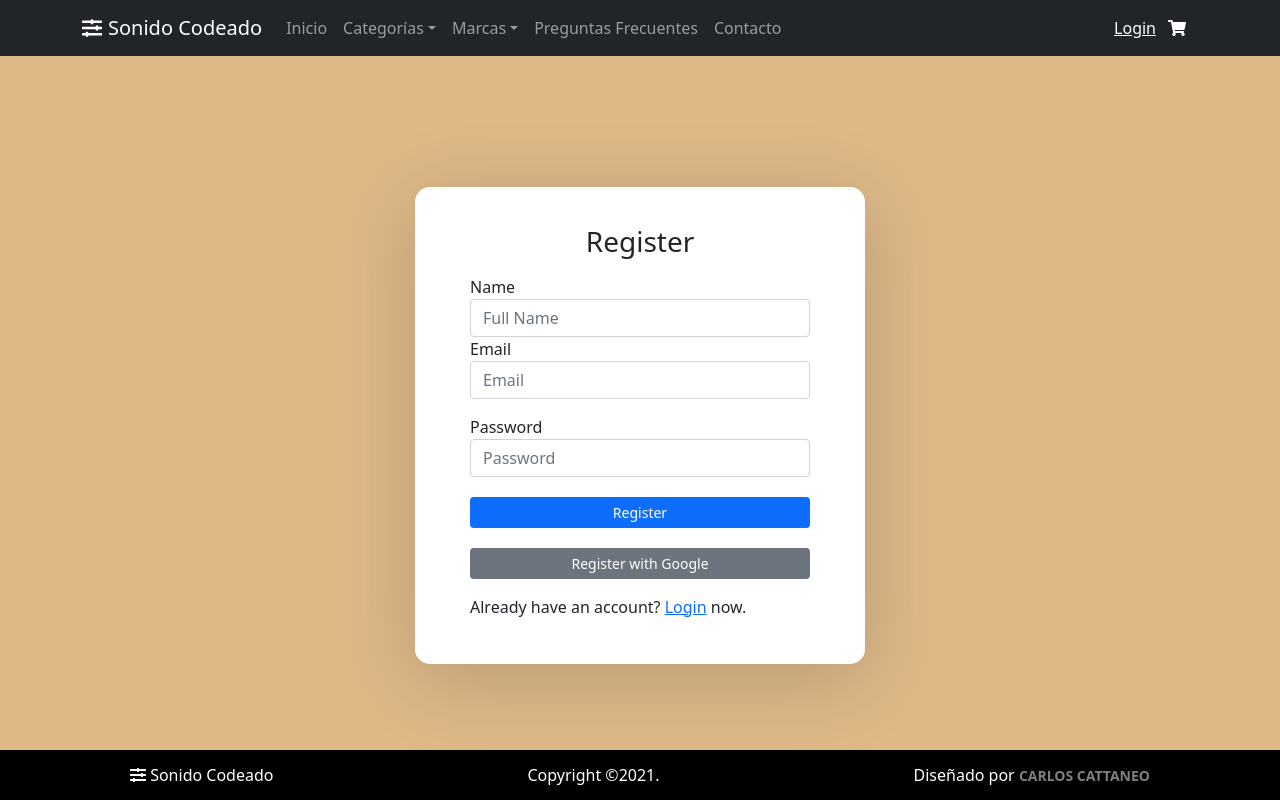
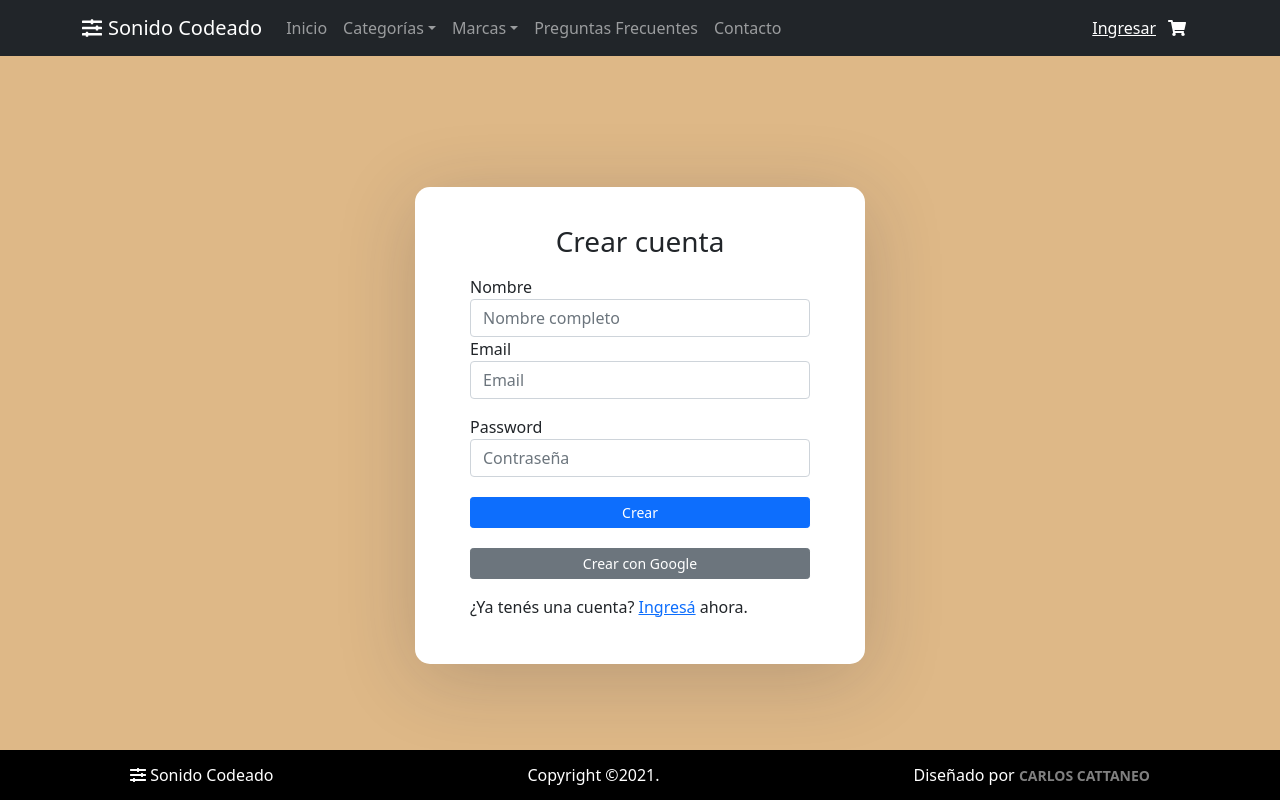
Before and after one commit to carlo1112/coderhouse-ecommerce-react, a React (Create React App) app: page /register in a window 1280 px wide. Built offline with nearby package versions, Linux system fonts and the light colour scheme; no server answers.

Commit message:
Proyecto Final React

```diff
--- a/src/components/Cart/Cart.js
+++ b/src/components/Cart/Cart.js
@@ -18,6 +18,8 @@ const Cart = () => {
   const [orderId, setOrderId] = useState(null)
   const [showForm, setShowForm] = useState(false)
   const { loggedUser } = useAuth()
+
+  // console.log("logged: ", loggedUser)
 
   //Modal
   const [message, setMessage] = useState('')
@@ -140,7 +142,11 @@ const Cart = () => {
         <FormCart onChange={updateUserInfo} />
         <Container className="d-flex flex-row justify-content-center">
           <Button className="m-2" variant="primary" onClick={() => setShowForm(false)}>Volver al carrito</Button>
-          <Button className="m-2" variant="primary" disabled={false} onClick={() => createOrder()}>Finalizar Compra</Button>
+          {(loggedUser === null || loggedUser === undefined) ?
+            <Button className="m-2" variant="primary" disabled={userInfo ? false : true} onClick={() => createOrder()}>Finalizar Compra</Button>
+            :
+            <Button className="m-2" variant="primary" disabled={false} onClick={() => createOrder()}>Finalizar Compra</Button>
+          }
         </Container>
       </div>
     )
--- a/src/components/CartItem/CartItem.js
+++ b/src/components/CartItem/CartItem.js
@@ -2,9 +2,11 @@ import { useContext } from "react"
 import { CartContext } from "../Context/CartContext"
 import { Card, Button } from "react-bootstrap" //, Row, Col, Container
 import { faTrash } from '@fortawesome/free-solid-svg-icons'
+import ModalsConfirm from "../Modals/ModalsConfirm";
 
 // FontAwesome is imported
 import { FontAwesomeIcon } from '@fortawesome/react-fontawesome'
+import { useState } from "react";
 //import { fasTrash } from '@fortawesome/free-solid-svg-icons'
 
 // iconSlider is created for the brand icon
@@ -14,8 +16,12 @@ const CartItem = ({ id, title, price, description, pictureUrl, quantity, subtota
 
   const { remove } = useContext(CartContext)
 
+  //Modal
+  const [showModalConfirm, setShowModalConfirm] = useState(false);
+
   return (
     <>
+      {showModalConfirm ? <ModalsConfirm mostrar={showModalConfirm} text={"¿Está seguro que desea eliminar el producto del carrito?"} handleConfirm={() => remove(id, quantity, price)} handleCancel={() => setShowModalConfirm(false)} /> : <></>}
       <div className="col-1 cartItemImg">
         <Card.Img className="rounded-3 cardImg" variant="top" src={pictureUrl} alt={title} style={{ maxHeight: "50%", display: "block" }} />
       </div>
@@ -33,7 +39,7 @@ const CartItem = ({ id, title, price, description, pictureUrl, quantity, subtota
         <Card.Text className="p-2"><strong>$ {subtotal}</strong></Card.Text>
       </div>
       <div className="col-1">
-        <Button variant="danger" onClick={() => remove(id, quantity, price)}>{iconTrash}</Button>
+        <Button variant="danger" onClick={() => setShowModalConfirm(true)}> {iconTrash}</Button>
       </div>
     </>
   )
--- a/src/components/ItemCount/ItemCount.js
+++ b/src/components/ItemCount/ItemCount.js
@@ -1,7 +1,7 @@
 import { useState } from "react"
 import { Container, Button, Card } from 'react-bootstrap'
 
-const ItemCount = ({ stock, initial, onAdd }) => {
+const ItemCount = ({ stock, initial, onAdd, onChange }) => {
 
   //If stock is greater than 0, initial is set to 1, if not 0.
   const [stockItem, setStockItem] = useState(stock > 0 ? stock - initial : 0)
@@ -10,7 +10,8 @@ const ItemCount = ({ stock, initial, onAdd }) => {
   const modifyStock = {
     sumarStock: () => {
       if (stockItem === 0) {
-        alert("No hay más stock.")
+        //alert("No hay más stock.")
+        onChange("No hay más stock.")
       } else {
         setQuantity(quantity + 1)
         setStockItem(stockItem - 1)
@@ -18,7 +19,8 @@ const ItemCount = ({ stock, initial, onAdd }) => {
     },
     restarStock: () => {
       if (quantity === 0) {
-        alert("No se pueden seleccionar cantidades negativas.")
+        //alert("No se pueden seleccionar cantidades negativas.")
+        onChange("No se pueden seleccionar cantidades negativas.")
       } else {
         setQuantity(quantity - 1)
         setStockItem(stockItem + 1)
--- a/src/components/ItemDetailContainer/ItemDetail/ItemDetail.js
+++ b/src/components/ItemDetailContainer/ItemDetail/ItemDetail.js
@@ -14,6 +14,11 @@ const ItemDetail = ({ id, title, description, price, pictureUrl, stock, category
 
   const [message, setMessage] = useState('')
   const [showModal, setShowModal] = useState(false);
+
+  const showModalLimit = (messageText) => {
+    setMessage(messageText)
+    setShowModal(true)
+  }
 
   const addToCart = (props) => {
     setIsAdded(true)
@@ -40,7 +45,7 @@ const ItemDetail = ({ id, title, description, price, pictureUrl, stock, category
             <Card.Text className="text-center">{description}</Card.Text>
 
             {!isAdded ?
-              <ItemCount onAdd={addToCart} stock={stock} initial={1} />
+              <ItemCount onAdd={addToCart} onChange={showModalLimit} stock={stock} initial={1} />
               :
               <Container className="">
                 <Container className="justify-content-center display-flex col-12 p-2">
--- a/src/components/ItemDetailContainer/ItemDetailContainer.js
+++ b/src/components/ItemDetailContainer/ItemDetailContainer.js
@@ -50,9 +50,9 @@ const ItemDetailContainer = () => {
     <div className="itemDetailContainer">
       <div className="container-fluid row">
 
-        <div className="container-fluid row d-flex justify-content-center my-3 text-center tarjetasProductos">
+        {/* <div className="container-fluid row d-flex justify-content-center my-3 text-center tarjetasProductos">
           <h2>Item Detail</h2>
-        </div>
+        </div> */}
 
         <div className="container-fluid row d-flex justify-content-center my-3 text-center">
 
--- a/src/components/ItemListContainer/ItemListContainer.js
+++ b/src/components/ItemListContainer/ItemListContainer.js
@@ -59,7 +59,7 @@ const ItemListContainer = ({ greeting }) => {
     <div className="itemListContainer">
       <div className="container-fluid">
         <div className="container justify-content-center display-flex p-2 text-center">
-          {(greeting !== "") ? <h2>{greeting}</h2> : <h2>{`Filtro: ${filter} - ${id_filter}`}</h2>}
+          {(greeting !== "") ? <h2>{greeting}</h2> : <h2>{`Filtro: ${id_filter}`}</h2>} {/**${filter} -  */}
         </div>
 
         {/* Si está loading los products muestro el mensaje, sino llamo a ItemList con products */}
--- a/src/components/Login/Login.js
+++ b/src/components/Login/Login.js
@@ -23,34 +23,34 @@ function Login() {
   return (
     <div className="outer">
       <div className="inner">
-        <h3>Log in</h3>
+        <h3>Ingresar</h3>
         <div className="form-group">
           <label>Email</label>
           <input type="email"
             className="form-control"
-            placeholder="Enter email"
+            placeholder="Ingresar email"
             value={email}
             onChange={(e) => setEmail(e.target.value)}
           />
         </div>
         <div className="form-group mt-3">
-          <label>Password</label>
+          <label>Contraseña</label>
           <input type="password"
             className="form-control"
             value={password}
             onChange={(e) => setPassword(e.target.value)}
-            placeholder="Enter password" />
+            placeholder="Ingresar contraseña" />
         </div>
         <button
           className="btn btn-primary btn-sm btn-block"
           onClick={() => login(email, password)}>
-          Login
+          Ingresar
         </button>
         <button className="btn btn-secondary btn-sm btn-block" onClick={loginWithGoogle}>
-          Login with Google
+          Ingresar con Google
         </button>
         <div className="mt-3">
-          Don't have an account? <Link to="/register">Register</Link> now.
+          ¿No tenés una cuenta? <Link to="/register">Crear cuenta</Link> ahora.
         </div>
       </div>
     </div>
--- a/src/components/Register/Register.js
+++ b/src/components/Register/Register.js
@@ -14,7 +14,7 @@ const Register = () => {
   const history = useHistory();
 
   const register = () => {
-    if (!name) alert("Please enter name");
+    if (!name) alert("Ingrese su nombre");
     createWithEmailAndPassword(name, email, password);
   };
 
@@ -26,14 +26,14 @@ const Register = () => {
   return (
     <div className="outer">
       <div className="inner">
-        <h3>Register</h3>
+        <h3>Crear cuenta</h3>
         <div className="form-group">
-          <label>Name</label>
+          <label>Nombre</label>
           <input type="text"
             className="form-control"
             value={name}
             onChange={(e) => setName(e.target.value)}
-            placeholder="Full Name"
+            placeholder="Nombre completo"
           />
         </div>
         <div className="form-group">
@@ -51,18 +51,18 @@ const Register = () => {
             className="form-control"
             value={password}
             onChange={(e) => setPassword(e.target.value)}
-            placeholder="Password" />
+            placeholder="Contraseña" />
         </div>
         <button
           className="btn btn-primary btn-sm btn-block"
           onClick={register}>
-          Register
+          Crear
         </button>
         <button className="btn btn-secondary btn-sm btn-block" onClick={loginWithGoogle}>
-          Register with Google
+          Crear con Google
         </button>
         <div className="mt-3">
-          Already have an account? <Link to="/">Login</Link> now.
+          ¿Ya tenés una cuenta? <Link to="/">Ingresá</Link> ahora.
         </div>
       </div>
     </div>
--- a/src/components/UserNav/UserNav.css
+++ b/src/components/UserNav/UserNav.css
@@ -4,7 +4,7 @@
 }
 
 .header div:first-child {
-  width: 90%;
+  width: 100%;
 }
 
 .header .logger-user {
--- a/src/components/UserNav/UserNav.js
+++ b/src/components/UserNav/UserNav.js
@@ -15,10 +15,10 @@ const UserNav = () => {
             (
               <>
                 <div>{loggedUser.name}</div>
-                <Button className="btn btn-link btn-anchor" onClick={signOut}>Logout</Button>
+                <Button className="btn btn-link btn-anchor" onClick={signOut}>Cerrar sesión</Button>
               </>
             ) : (
-              <Button className="btn btn-link btn-anchor login" as={Link} to={`/login`}>Login</Button>
+              <Button className="btn btn-link btn-anchor login" as={Link} to={`/login`}>Ingresar</Button>
             )
         }
       </div>
```
Also changed, not shown: 1 other file (tests, documents, lock files or other folders).
